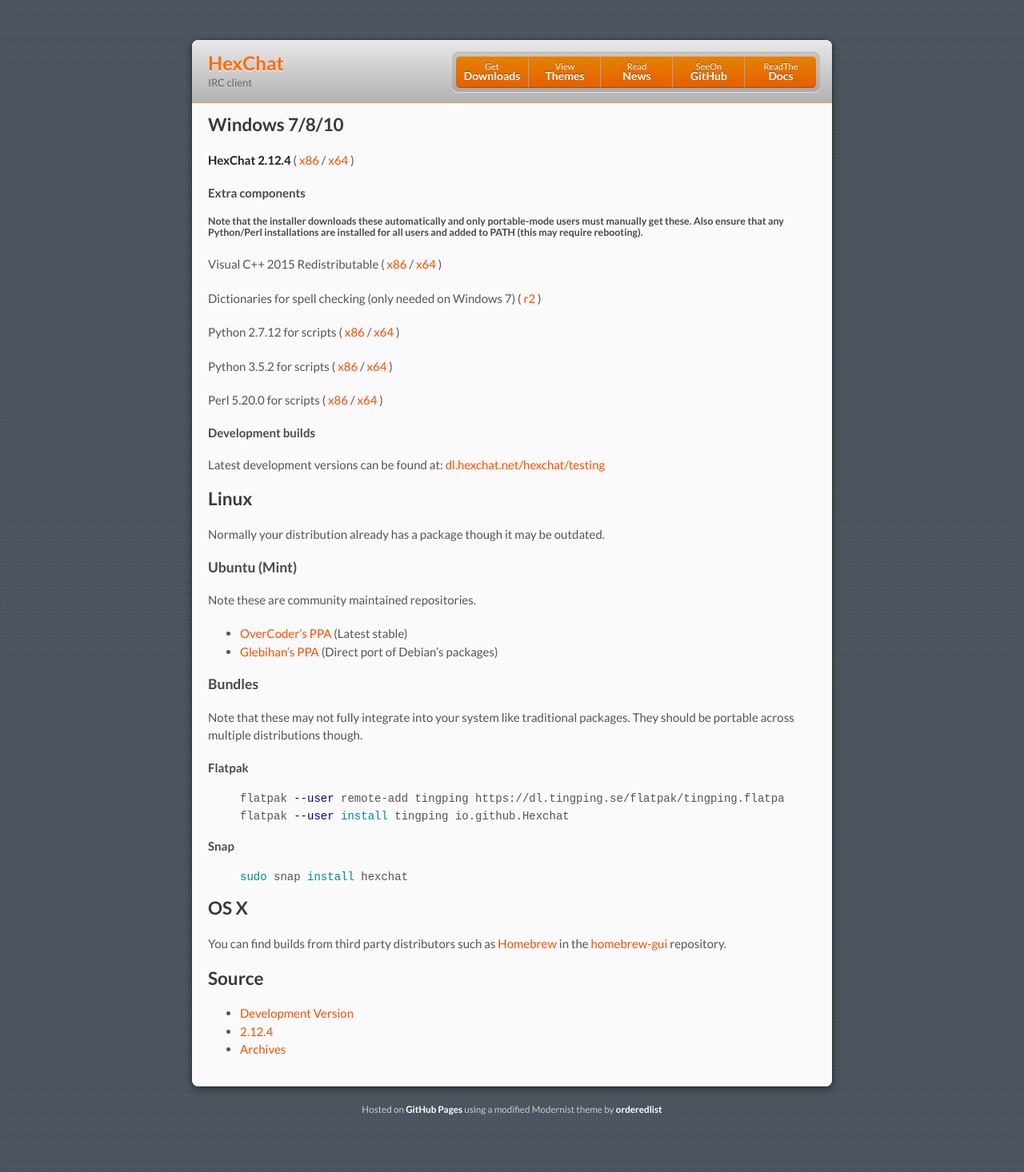
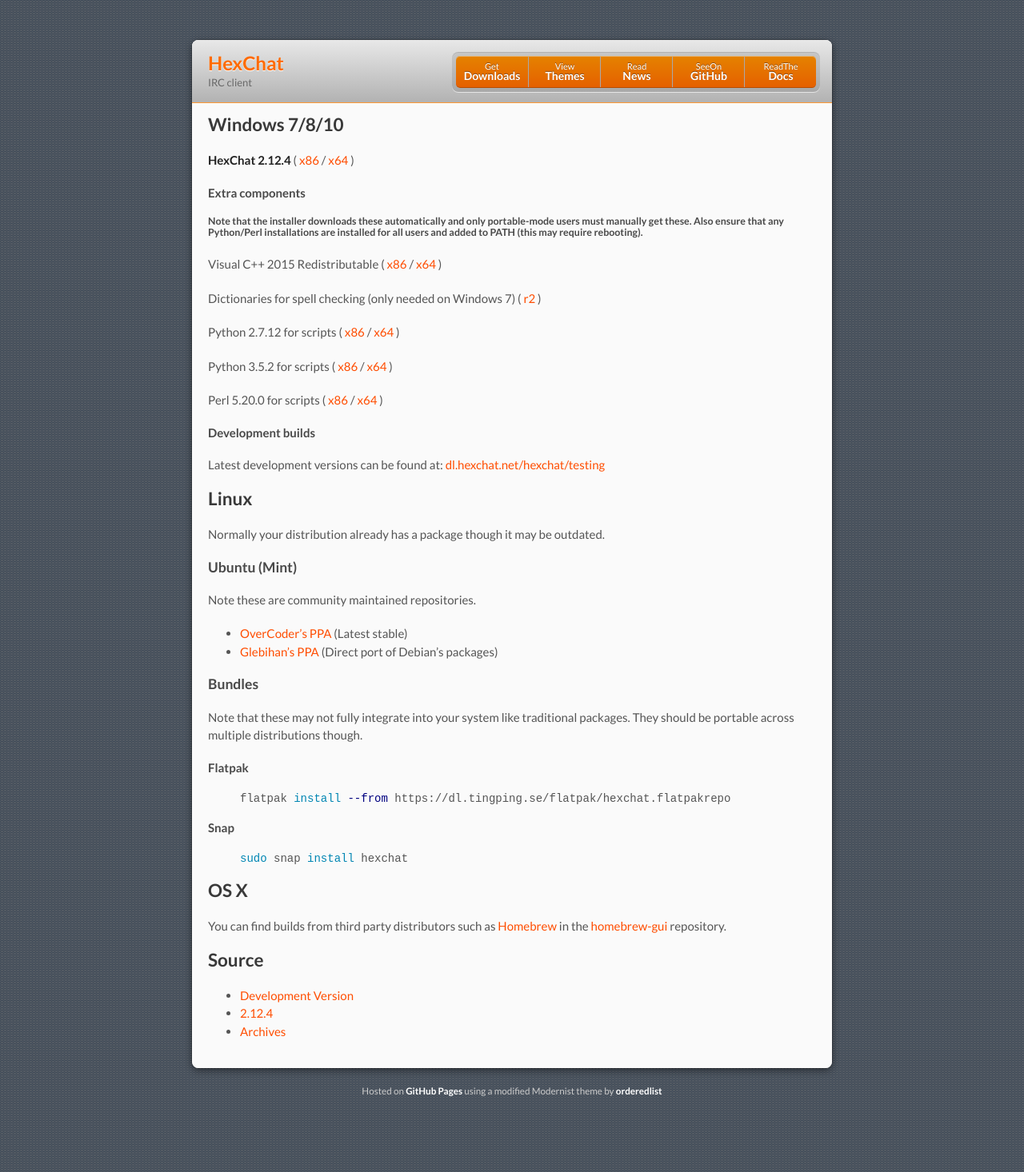
Before and after one commit to hexchat/hexchat.github.com, a Jekyll site: the page built from downloads.md, in a window 1280 px wide. Shown: the whole page at 80% size. Built offline with Jekyll 4.4.1, drawn with Linux system fonts in a browser that asks for light colours.

Commit message:
Update downloads.md

```diff
--- a/downloads.md
+++ b/downloads.md
@@ -42,8 +42,7 @@
 #### Flatpak
 
 {% highlight sh %}
-flatpak --user remote-add tingping https://dl.tingping.se/flatpak/tingping.flatpakrepo
-flatpak --user install tingping io.github.Hexchat
+flatpak install --from https://dl.tingping.se/flatpak/hexchat.flatpakrepo
 {% endhighlight %}
 
 #### Snap
```
